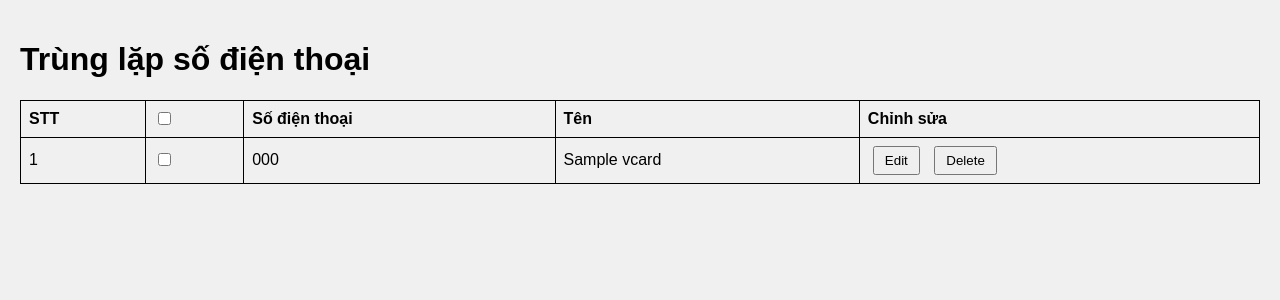
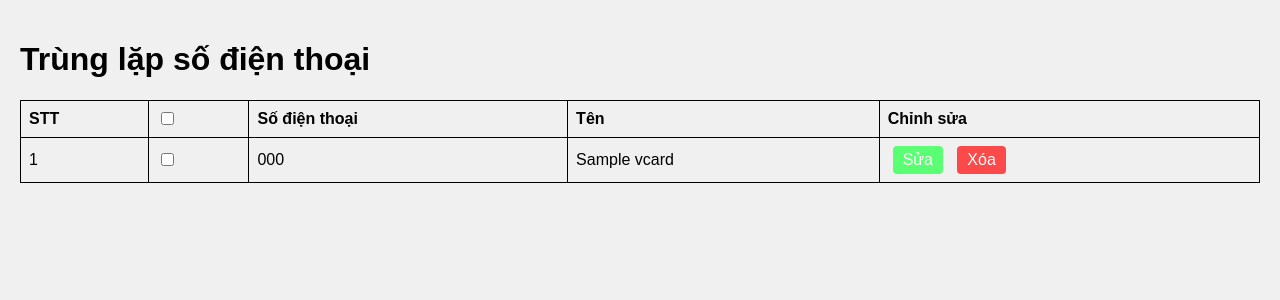
Before and after one commit to whynotnghiavu/nghia-contact-manager, a Flask app: template contents/templates/error.html in a window 1280 px wide. Shown: the part 66-366 px from the top of the page. Run offline with Flask 3, Linux system fonts and the light colour scheme; the template is opened without the code that fills it: most values are stand-ins (such as "Sample title", 1, 10 or a date in 2020); parts of the project's set-up code (start-up, migrations or seed data) failed here and were passed over.

Commit message:
update 6 files

```diff
--- a/contents/app.py
+++ b/contents/app.py
@@ -74,15 +74,18 @@ def error():
     return render_template('error.html', vcards=vcards)
 
 
-@app.route('/delete/<phone>', methods=['POST'])
-def delete_vcard(phone):
-    vcards = read("data/database.txt")
+@app.route('/delete/<phone>/<name>/<file>', methods=['POST'])
+def delete_vcard(phone, name, file):
+    vcards = read(f"data/{file}.txt")
 
-    vcards = [vcard for vcard in vcards if vcard['phone'] != phone]
+    new_vcards = [vcard for vcard in vcards if not (vcard.get('phone') == phone and vcard.get('name') == name)]
 
-    write_new("data/database.txt", vcards)
+    write_new(f"data/{file}.txt", new_vcards)
 
-    return redirect(url_for('index'))
+    if file == "database":
+        return redirect(url_for('index'))
+    if file == "error":
+        return redirect(url_for('error'))
 
 
 if __name__ == '__main__':
--- a/contents/static/script.js
+++ b/contents/static/script.js
@@ -23,9 +23,9 @@ function editPhoneNumber(phone) {
   alert("Edit: " + phone);
 }
 
-function deletePhoneNumber(phone) {
+function deletePhoneNumber(phone, name, file) {
   if (confirm("Bạn có chắc chắn muốn xóa số điện thoại này không?")) {
-    fetch(`/delete/${phone}`, {
+    fetch(`/delete/${phone}/${name}/${file}`, {
       method: "POST",
     }).then((response) => {
       if (response.ok) {
--- a/contents/static/styles.css
+++ b/contents/static/styles.css
@@ -67,8 +67,20 @@ input[type="checkbox"] {
   cursor: pointer;
 }
 
+.edit-button {
+  background-color: rgb(91, 255, 115);
+  color: white;
+  border: none;
+  border-radius: 4px;
+  font-size: 16px;
+}
+
+.edit-button:hover {
+  background-color: rgb(0, 96, 14);
+}
+
 .delete-button {
-  background-color: red;
+  background-color: rgb(252, 73, 73);
   color: white;
   border: none;
   border-radius: 4px;
--- a/contents/templates/add.html
+++ b/contents/templates/add.html
@@ -17,8 +17,8 @@
 
 <h2>Chọn tập tin</h2>
 <form action="/upload" method="post" enctype="multipart/form-data">
-  <input type="file" name="file">
-  <input type="submit" value="Upload">
+  <input type="file" name="file" accept=".vcf" />
+  <input type="submit" value="Upload" />
 </form>
 
 {% endblock %}
--- a/contents/templates/error.html
+++ b/contents/templates/error.html
@@ -1,5 +1,5 @@
-{% extends 'base.html' %} {% block title %}Trùng lặp số điện thoại{% endblock %} {% block
-content %}
+{% extends 'base.html' %} {% block title %}Trùng lặp số điện thoại{% endblock %}
+{% block content %}
 <h1>Trùng lặp số điện thoại</h1>
 
 <table>
@@ -21,8 +21,18 @@ content %}
       <td>{{ vcard.phone }}</td>
       <td>{{ vcard.name }}</td>
       <td class="actions">
-        <button onclick="editPhoneNumber('{{ vcard.phone }}')">Edit</button>
-        <button onclick="deletePhoneNumber('{{ vcard.phone }}')">Delete</button>
+        <button
+          class="edit-button"
+          onclick="editPhoneNumber('{{ vcard.phone }}','{{ vcard.name }}','error')"
+        >
+          Sửa
+        </button>
+        <button
+          class="delete-button"
+          onclick="deletePhoneNumber('{{ vcard.phone }}','{{ vcard.name }}','error')"
+        >
+          Xóa
+        </button>
       </td>
     </tr>
     {% endfor %}
```
Also changed, not shown: contents/templates/index.html (+7 -2 lines).
